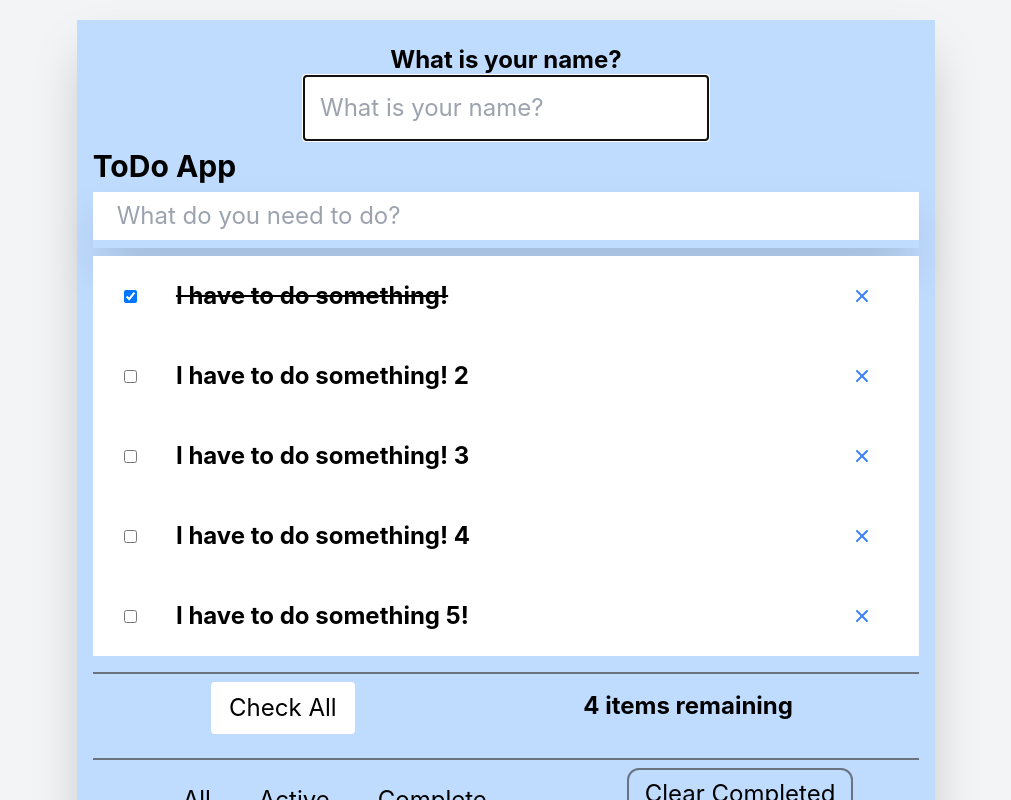
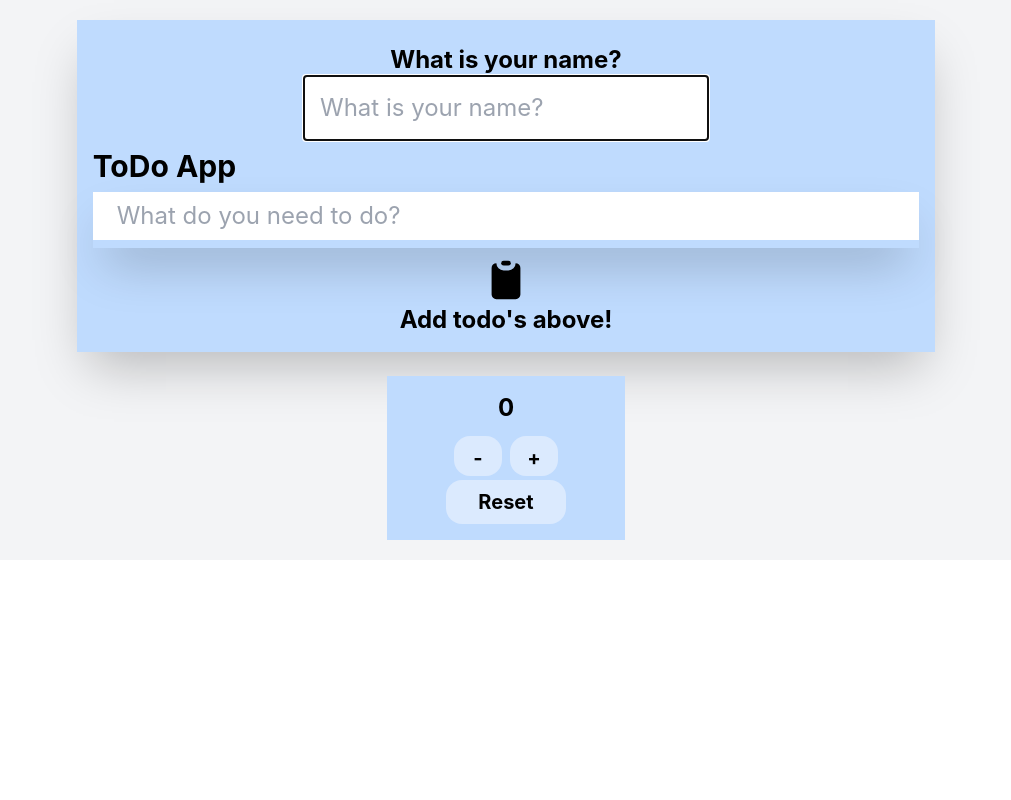
Before and after one commit to Scorpio93x/LEARN-react-to-do, a React (Create React App) app: page / in a window 1280 px wide. Shown: the top 800 px of the page, without its empty margins (134-1145 px from the left). Built offline with nearby package versions, Linux system fonts and the light colour scheme.

Commit message:
Episode 9 - custom react hooks

```diff
--- a/src/components/ToDoApp/index.tsx
+++ b/src/components/ToDoApp/index.tsx
@@ -1,50 +1,50 @@
-import React, {
-  MutableRefObject,
-  useEffect,
-  useMemo,
-  useRef,
-  useState,
-} from "react";
+import React, { MutableRefObject, useEffect, useMemo, useRef } from "react";
 import NoTodos from "../ToDoApp/NoTodos";
 import TodoForm from "../ToDoApp/todoForm";
 import TodoList from "../ToDoApp/todoList";
+import useLocalStorage from "../../hooks/useLocalStorage";
 
 function ToDoApp() {
-  const [name, setName] = useState("");
+  // const [name, setName] = useState("");
+  const [name, setName] = useLocalStorage("name", "");
+
   const nameInput = useRef() as MutableRefObject<HTMLInputElement>;
-  const [idTodo, setIdTodo] = useState(6);
-  const [todos, setTodos] = useState([
-    {
-      id: 1,
-      taskName: "I have to do something!",
-      isComplete: true,
-      isEditing: false,
-    },
-    {
-      id: 2,
-      taskName: "I have to do something! 2",
-      isComplete: false,
-      isEditing: false,
-    },
-    {
-      id: 3,
-      taskName: "I have to do something! 3",
-      isComplete: false,
-      isEditing: false,
-    },
-    {
-      id: 4,
-      taskName: "I have to do something! 4",
-      isComplete: false,
-      isEditing: false,
-    },
-    {
-      id: 5,
-      taskName: "I have to do something 5!",
-      isComplete: false,
-      isEditing: false,
-    },
-  ]);
+
+  const [todos, setTodos] = useLocalStorage("todos", []);
+  const [idTodo, setIdTodo] = useLocalStorage("idForTodo", 1);
+  // const [idTodo, setIdTodo] = useState(6);
+  // const [todos, setTodos] = useState([
+  //   {
+  //     id: 1,
+  //     taskName: "I have to do something!",
+  //     isComplete: true,
+  //     isEditing: false,
+  //   },
+  //   {
+  //     id: 2,
+  //     taskName: "I have to do something! 2",
+  //     isComplete: false,
+  //     isEditing: false,
+  //   },
+  //   {
+  //     id: 3,
+  //     taskName: "I have to do something! 3",
+  //     isComplete: false,
+  //     isEditing: false,
+  //   },
+  //   {
+  //     id: 4,
+  //     taskName: "I have to do something! 4",
+  //     isComplete: false,
+  //     isEditing: false,
+  //   },
+  //   {
+  //     id: 5,
+  //     taskName: "I have to do something 5!",
+  //     isComplete: false,
+  //     isEditing: false,
+  //   },
+  // ]);
 
   const completeToDo = (id: number) => {
     const updatedTodos = todos.map((todo: any) => {
@@ -57,7 +57,7 @@ function ToDoApp() {
   };
 
   const deleteToDo = (id: number) =>
-    setTodos([...todos].filter((todo) => todo.id !== id));
+    setTodos([...todos].filter((todo: any) => todo.id !== id));
 
   function addTodo(todo: string) {
     setTodos([
@@ -70,7 +70,7 @@ function ToDoApp() {
       },
     ]);
 
-    setIdTodo((previousTodoId) => previousTodoId + 1);
+    setIdTodo((previousTodoId: number) => previousTodoId + 1);
   }
 
   const markAsEditing = (id: number) => {
@@ -118,9 +118,9 @@ function ToDoApp() {
     if (filter === "all") {
       return todos;
     } else if (filter === "active") {
-      return todos.filter((todo) => !todo.isComplete);
+      return todos.filter((todo: any) => !todo.isComplete);
     } else if (filter === "completed") {
-      return todos.filter((todo) => todo.isComplete);
+      return todos.filter((todo: any) => todo.isComplete);
     }
   };
 
@@ -131,20 +131,31 @@ function ToDoApp() {
   const remainingCalculation = () => {
     // console.log("Calculating remaining todos the ultra slow way...");
     // for (let index: number = 0; index < 2000000000; index++) {}
-    return todos.filter((todo) => !todo.isComplete).length;
+    return todos.filter((todo: any) => !todo.isComplete).length;
   };
   const remaining = useMemo(remainingCalculation, [todos]);
   const clearCompleted = () =>
-    setTodos([...todos].filter((todo) => !todo.isComplete));
+    setTodos([...todos].filter((todo: any) => !todo.isComplete));
+
+  const handleNameInput = (event: any) => {
+    setName(event.target.value);
+    localStorage.setItem("name", JSON.stringify(event.target.value));
+  };
 
   useEffect(() => {
     console.log("use effect running");
     nameInput.current.focus();
+    let storedName = localStorage.getItem("name");
+    if (!!storedName) {
+      setName(JSON.parse(storedName));
+    } else {
+      setName("");
+    }
 
     return function cleanup() {
       console.log("cleaning up...");
     };
-  }, [todos]);
+  }, []);
   return (
     <div
       className={"w-full md:w-8/12 p-4 box-content bg-blue-200 shadow-2xl mb-6"}
@@ -158,7 +169,7 @@ function ToDoApp() {
             placeholder="What is your name?"
             ref={nameInput}
             value={name}
-            onChange={(event) => setName(event.target.value)}
+            onChange={handleNameInput}
           />
         </form>
         {name && <p className={"p-2"}>Hi {name}</p>}
--- /dev/null
+++ b/src/hooks/useLocalStorage.tsx
@@ -0,0 +1,16 @@
+import React, { useEffect, useState } from "react";
+
+function UseLocalStorage(key: string, initValue: any) {
+  const [value, setValue] = useState(() => {
+    const item = localStorage.getItem(key);
+    return item ? JSON.parse(item) : initValue;
+  });
+
+  useEffect(() => {
+    localStorage.setItem(key, JSON.stringify(value));
+  }, [key, value]);
+
+  return [value, setValue];
+}
+
+export default UseLocalStorage;
```
